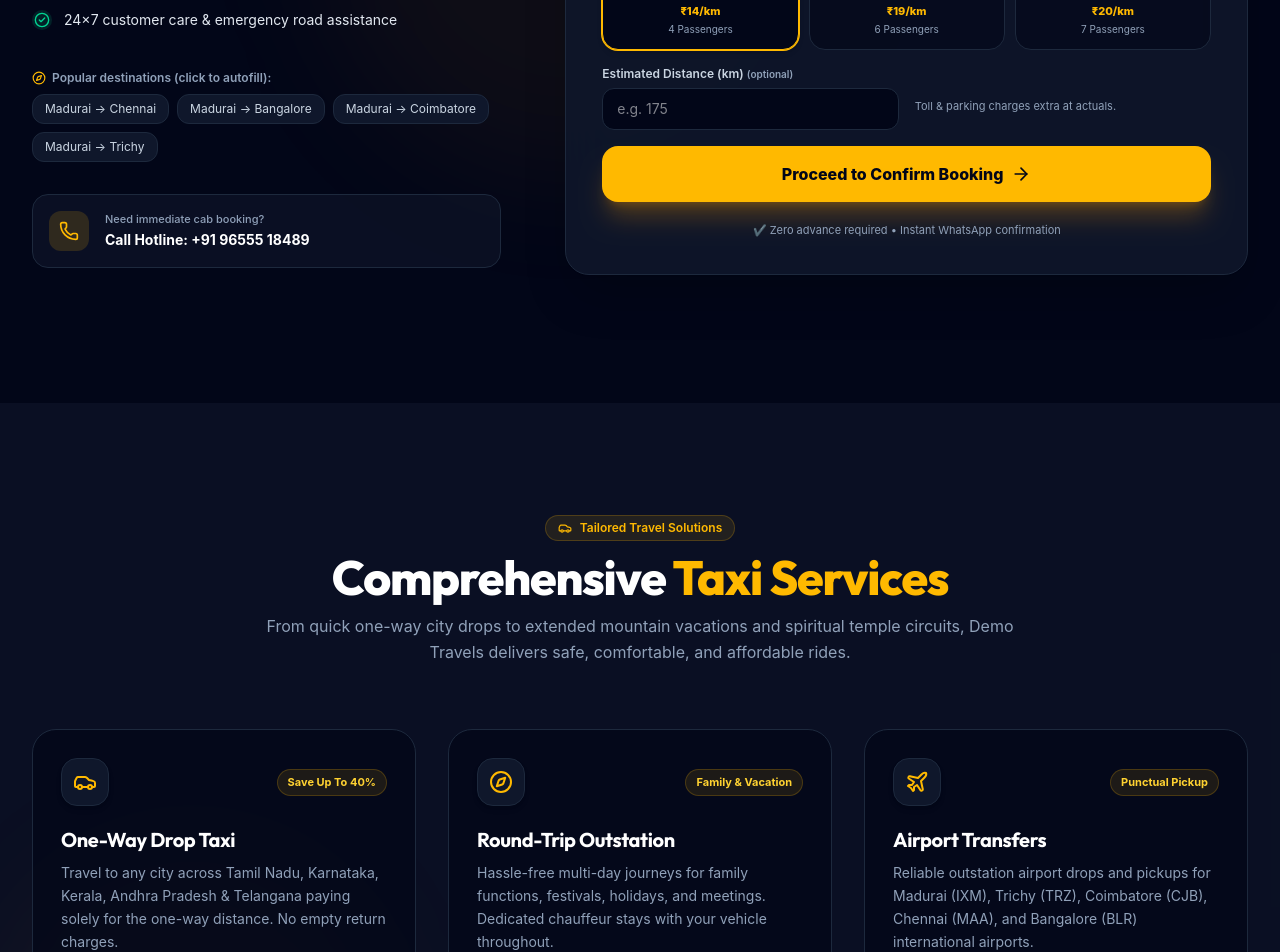
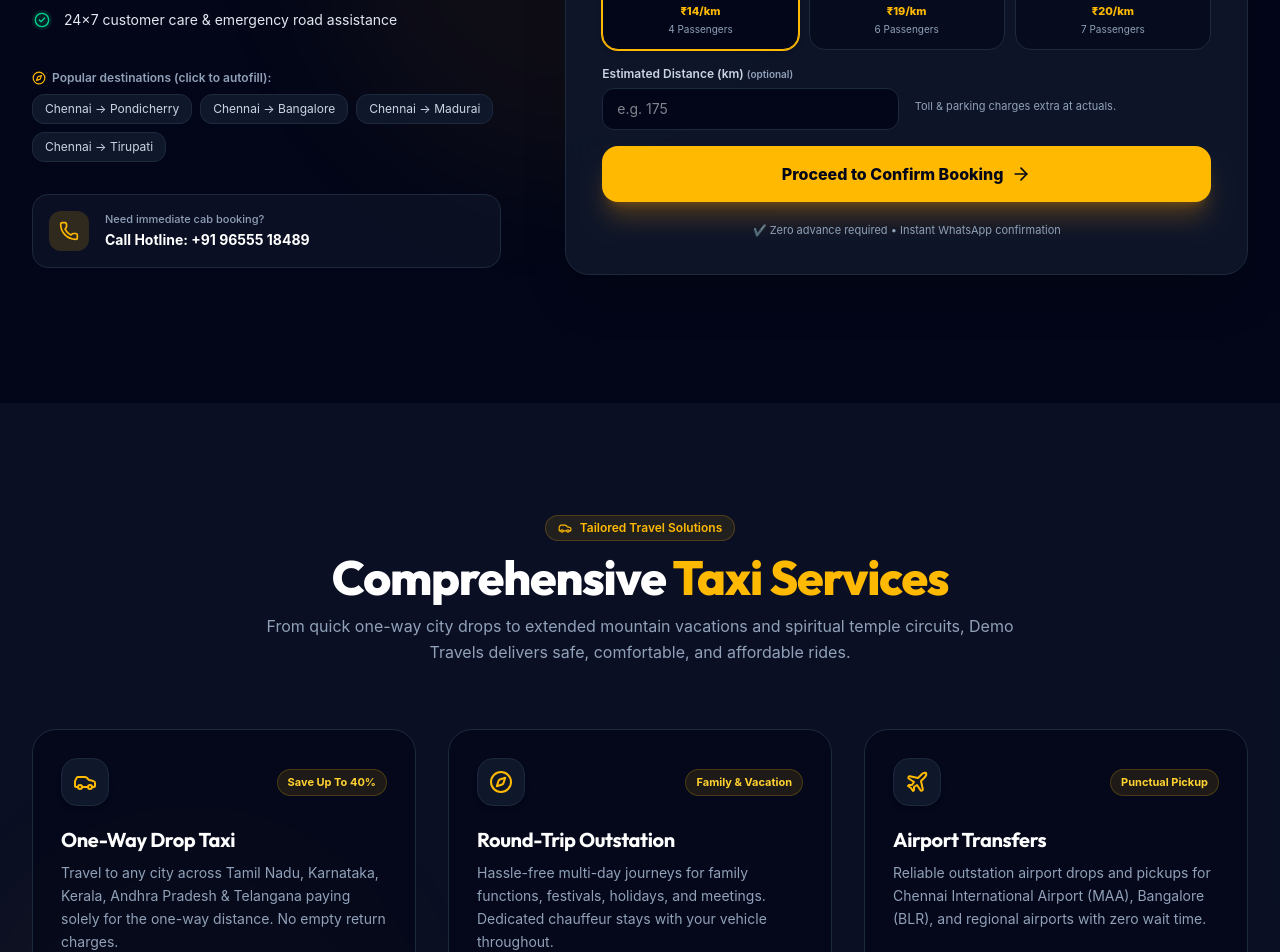
Before and after one commit to Pavan-Balamurugan/travels, a React (Vite) app: page / in a window 1280 px wide. Shown: the part 1380-2332 px from the top of the page. Built offline with nearby package versions, Linux system fonts and the light colour scheme.

Commit message:
Update Demo Travels base to Chennai, set all routes from Chennai (Pondy, Bangalore, Madurai, Tirupati, etc.), and remove category filter buttons for a clean minimalist UI

```diff
--- a/src/components/BookingForm.jsx
+++ b/src/components/BookingForm.jsx
@@ -305,7 +305,7 @@ export default function BookingForm() {
                       <input
                         type="text"
                         name="pickup"
-                        placeholder="e.g. Madurai"
+                        placeholder="e.g. Chennai (Central / Airport / OMR)"
                         value={formData.pickup}
                         onChange={handleChange}
                         className="w-full bg-slate-950 border border-slate-800 focus:border-amber-400 rounded-xl py-3 pl-10 pr-3 text-sm text-white focus:outline-none transition-colors"
@@ -323,7 +323,7 @@ export default function BookingForm() {
                       <input
                         type="text"
                         name="drop"
-                        placeholder="e.g. Chennai / Bangalore"
+                        placeholder="e.g. Pondicherry / Bangalore / Madurai"
                         value={formData.drop}
                         onChange={handleChange}
                         className="w-full bg-slate-950 border border-slate-800 focus:border-amber-400 rounded-xl py-3 pl-10 pr-3 text-sm text-white focus:outline-none transition-colors"
--- a/src/components/ContactSection.jsx
+++ b/src/components/ContactSection.jsx
@@ -147,7 +147,7 @@ export default function ContactSection() {
             <div className="rounded-3xl overflow-hidden border border-slate-800 shadow-xl bg-slate-950 h-64 relative">
               <iframe
                 title="Demo Travels Office Location"
-                src="https://www.google.com/maps/embed?pb=!1m18!1m12!1m3!1d3930.5599070332596!2d78.09269407479198!3d9.887239990212516!2m3!1f0!2f0!3f0!3m2!1i1024!2i768!4f13.1!3m3!1m2!1s0x3b00cfaa81328677%3A0x896829f9e682d3b0!2sMadurai%20Solo%20Drop%20Taxi!5e0!3m2!1sen!2sin!4v1770565215813!5m2!1sen!2sin"
+                src="https://www.google.com/maps/embed?pb=!1m18!1m12!1m3!1d124443.2386767664!2d80.12644265!3d12.9806385!2m3!1f0!2f0!3f0!3m2!1i1024!2i768!4f13.1!3m3!1m2!1s0x3a525d88691f618d%3A0x6b24513d8d73b060!2sChennai%2C%20Tamil%20Nadu!5e0!3m2!1sen!2sin!4v1700000000000!5m2!1sen!2sin"
                 className="w-full h-full border-0 filter grayscale contrast-125 opacity-80 hover:opacity-100 transition-opacity"
                 loading="lazy"
               ></iframe>
--- a/src/components/Hero.jsx
+++ b/src/components/Hero.jsx
@@ -35,7 +35,7 @@ export default function Hero() {
 
         {/* Breathable Subtitle */}
         <p className="text-base sm:text-lg text-slate-300 max-w-2xl mx-auto font-normal leading-relaxed">
-          Doorstep pickup across Tamil Nadu and South India. Clean AC cabs, vetted professional chauffeurs, and 100% transparent per-km billing without hidden charges.
+          Doorstep pickup across Chennai to anywhere in South India. Clean AC cabs, vetted professional chauffeurs, and 100% transparent per-km billing without hidden charges.
         </p>
 
         {/* 3 Simple Value Points */}
--- a/src/components/PackageModal.jsx
+++ b/src/components/PackageModal.jsx
@@ -56,12 +56,12 @@ export default function PackageModal({ pkg, onClose }) {
 
     const [pickup, drop] = pkg.title.includes("→")
       ? pkg.title.split("→").map((s) => s.trim())
-      : ["Madurai", pkg.title];
+      : ["Chennai", pkg.title];
 
     const bookingPayload = {
       name: form.name,
       phone: form.phone,
-      pickup: pickup || "Madurai",
+      pickup: pickup || "Chennai",
       drop: drop || pkg.title,
       date: form.date,
       time: form.time,
--- a/src/components/Services.jsx
+++ b/src/components/Services.jsx
@@ -36,7 +36,7 @@ export default function Services() {
       title: "Airport Transfers",
       badge: "Punctual Pickup",
       description:
-        "Reliable outstation airport drops and pickups for Madurai (IXM), Trichy (TRZ), Coimbatore (CJB), Chennai (MAA), and Bangalore (BLR) international airports.",
+        "Reliable outstation airport drops and pickups for Chennai International Airport (MAA), Bangalore (BLR), and regional airports with zero wait time.",
       icon: Plane,
       features: ["Flight tracking support", "Luggage assistance", "Zero delay guarantee"],
     },
@@ -45,7 +45,7 @@ export default function Services() {
       title: "Spiritual & Temple Tours",
       badge: "Sacred Shrines",
       description:
-        "Specialized darshan tours to sacred destinations: Rameswaram, Palani Murugan Temple, Tiruchendur, Meenakshi Temple, and Srirangam with devout drivers.",
+        "Specialized darshan tours from Chennai to Tirupati Balaji, Vellore Golden Temple, Kanchipuram, Madurai, and Rameswaram.",
       icon: Sparkles,
       features: ["Temple timing knowledge", "Senior citizen assistance", "Flexible darshan halts"],
     },
--- a/src/data/travelData.js
+++ b/src/data/travelData.js
@@ -1,17 +1,18 @@
-// Demo Travels - Central Data Configuration
+// Demo Travels - Central Data Configuration (Chennai Based)
 import sedanImg from "../assets/sedan.jpg";
 import suvImg from "../assets/suv.jpg";
 import innovaImg from "../assets/innova.jpg";
 
 export const COMPANY_INFO = {
   name: "Demo Travels",
-  tagline: "Premier Drop Taxi & Outstation Travel Agency",
+  tagline: "Chennai's Premier Drop Taxi & Outstation Travel Agency",
+  city: "Chennai",
   phone: "+91 96555 18489",
   phoneRaw: "919655518489",
   whatsapp: "+91 96555 18489",
   whatsappRaw: "919655518489",
   email: "support@demotravels.com",
-  address: "Central Travel Hub, Main Bypass Road, Madurai, Tamil Nadu 625001",
+  address: "Main GST Road, Near Airport / Guindy, Chennai, Tamil Nadu 600032",
   workingHours: "24 Hours / 7 Days a Week",
   rating: 4.9,
   reviewsCount: 3850,
@@ -34,7 +35,7 @@ export const VEHICLES = [
     ac: "Dual Zone AC",
     image: sedanImg,
     popular: true,
-    description: "Ideal for solo travelers, couples, or small families seeking economical, air-conditioned comfort on long highways.",
+    description: "Ideal for solo travelers, couples, or small families seeking economical, air-conditioned comfort on highways.",
     features: [
       "Ample legroom & boot space",
       "Fastag enabled vehicle",
@@ -90,102 +91,88 @@ export const VEHICLES = [
 ];
 
 export const POPULAR_ROUTES = [
-  { from: "Madurai", to: "Chennai", distance: 460, time: "7h 30m", sedanFare: 6440, suvFare: 8740 },
-  { from: "Madurai", to: "Bangalore", distance: 435, time: "7h 15m", sedanFare: 6090, suvFare: 8265 },
-  { from: "Madurai", to: "Coimbatore", distance: 215, time: "4h 10m", sedanFare: 3010, suvFare: 4085 },
-  { from: "Madurai", to: "Trichy", distance: 135, time: "2h 15m", sedanFare: 1890, suvFare: 2565 },
-  { from: "Madurai", to: "Rameswaram", distance: 175, time: "3h 20m", sedanFare: 2450, suvFare: 3325 },
-  { from: "Madurai", to: "Kodaikanal", distance: 120, time: "3h 00m", sedanFare: 2400, suvFare: 3200 },
-  { from: "Madurai", to: "Munnar", distance: 165, time: "4h 30m", sedanFare: 3300, suvFare: 4400 },
-  { from: "Madurai", to: "Kanyakumari", distance: 245, time: "4h 30m", sedanFare: 3430, suvFare: 4655 },
-  { from: "Madurai", to: "Tirunelveli", distance: 160, time: "2h 45m", sedanFare: 2240, suvFare: 3040 },
-  { from: "Madurai", to: "Palani", distance: 115, time: "2h 20m", sedanFare: 1610, suvFare: 2185 },
+  { from: "Chennai", to: "Pondicherry", distance: 155, time: "2h 45m", sedanFare: 2170, suvFare: 2945 },
+  { from: "Chennai", to: "Bangalore", distance: 345, time: "5h 45m", sedanFare: 4830, suvFare: 6555 },
+  { from: "Chennai", to: "Madurai", distance: 460, time: "7h 30m", sedanFare: 6440, suvFare: 8740 },
+  { from: "Chennai", to: "Tirupati", distance: 135, time: "3h 00m", sedanFare: 1890, suvFare: 2565 },
+  { from: "Chennai", to: "Trichy", distance: 330, time: "5h 30m", sedanFare: 4620, suvFare: 6270 },
+  { from: "Chennai", to: "Coimbatore", distance: 505, time: "8h 30m", sedanFare: 7070, suvFare: 9595 },
+  { from: "Chennai", to: "Vellore", distance: 140, time: "2h 30m", sedanFare: 1960, suvFare: 2660 },
+  { from: "Chennai", to: "Salem", distance: 345, time: "5h 45m", sedanFare: 4830, suvFare: 6555 },
 ];
 
 export const TOUR_PACKAGES = [
   {
-    id: "pkg-rameswaram",
-    title: "Madurai → Rameswaram",
-    category: "Pilgrimage",
-    type: "Oneway / Round Trip",
-    distance: "≈ 175 km",
+    id: "pkg-pondi",
+    title: "Chennai → Pondicherry",
+    distance: "≈ 155 km",
     duration: "1 - 2 Days",
     tag: "Most Popular",
-    highlights: ["Pamban Bridge", "Ramanathaswamy Temple", "Dhanushkodi Point", "APJ Abdul Kalam Memorial"],
-    priceStarts: "₹2,450",
-    cost: 2450,
+    highlights: ["Scenic ECR Coast", "Auroville", "Promenade Beach", "French Quarter"],
+    priceStarts: "₹2,170",
+    cost: 2170,
     bgImage: "india-bg.jpg",
-    description: "Witness the engineering marvel of Pamban Sea Bridge and seek blessings at sacred shrines with total peace of mind."
+    description: "Picturesque East Coast Road drive from Chennai to Pondy. Enjoy peaceful beaches, French architecture, and cafe culture."
+  },
+  {
+    id: "pkg-tirupati",
+    title: "Chennai → Tirupati",
+    distance: "≈ 135 km",
+    duration: "Same Day / 2 Days",
+    tag: "Devotional Darshan",
+    highlights: ["Sri Venkateswara Swamy Temple", "Alipiri Steps", "Padmavathi Ammavari Temple"],
+    priceStarts: "₹1,890",
+    cost: 1890,
+    bgImage: "meenakshi-bg.jpg",
+    description: "Doorstep pickup in Chennai for early morning Tirumala Balaji darshan with flexible halt timings."
+  },
+  {
+    id: "pkg-bangalore",
+    title: "Chennai → Bangalore",
+    distance: "≈ 345 km",
+    duration: "One-Way / Round Trip",
+    tag: "Express Highway",
+    highlights: ["Smooth NH44 Ride", "Electronic City", "Whitefield", "Doorstep Drop"],
+    priceStarts: "₹4,830",
+    cost: 4830,
+    bgImage: "car-bg.avif",
+    description: "Fast 6-lane highway connection from Chennai to Bangalore. Comfortable AC travel for tech professionals and families."
+  },
+  {
+    id: "pkg-madurai",
+    title: "Chennai → Madurai",
+    distance: "≈ 460 km",
+    duration: "2 - 3 Days",
+    tag: "Cultural Tour",
+    highlights: ["Meenakshi Amman Temple", "Thirumalai Nayakkar Palace", "Famous Madurai Jigarthanda"],
+    priceStarts: "₹6,440",
+    cost: 6440,
+    bgImage: "meenakshi-bg.jpg",
+    description: "Comfortable long-distance ride through Trichy corridor directly to the historic Temple City of Madurai."
   },
   {
     id: "pkg-kodaikanal",
-    title: "Madurai → Kodaikanal",
-    category: "Hill Station",
-    type: "Scenic Hill Ride",
-    distance: "≈ 120 km",
-    duration: "2 - 3 Days",
-    tag: "Best for Family",
-    highlights: ["Kodai Lake", "Coaker's Walk", "Pillar Rocks", "Silver Cascade Falls", "Bryant Park"],
-    priceStarts: "₹2,520",
-    cost: 2520,
+    title: "Chennai → Kodaikanal",
+    distance: "≈ 525 km",
+    duration: "3 - 4 Days",
+    tag: "Hill Escape",
+    highlights: ["Kodai Lake", "Coaker's Walk", "Pillar Rocks", "Silver Cascade Falls"],
+    priceStarts: "₹7,350",
+    cost: 7350,
     bgImage: "kodaikanal-bg.jpg",
-    description: "Escape the heat to the Princess of Hill Stations. Experienced ghat-road drivers ensure a gentle and safe hill ascent."
-  },
-  {
-    id: "pkg-munnar",
-    title: "Madurai → Munnar",
-    category: "Hill Station",
-    type: "Tea Valley Tour",
-    distance: "≈ 165 km",
-    duration: "2 - 3 Days",
-    tag: "Scenic Beauty",
-    highlights: ["Tea Gardens & Museum", "Eravikulam National Park", "Mattupetty Dam", "Echo Point"],
-    priceStarts: "₹3,500",
-    cost: 3500,
-    bgImage: "kashmir-bg.jpg",
-    description: "Breathtaking landscapes, misty hills, and lush green tea estates with our experienced long-route chauffeurs."
+    description: "Beat the Chennai heat with a cool escape to the Princess of Hill Stations. Experienced mountain chauffeurs."
   },
   {
     id: "pkg-ooty",
-    title: "Madurai → Ooty & Coonoor",
-    category: "Hill Station",
-    type: "Blue Mountain Explorer",
-    distance: "≈ 285 km",
+    title: "Chennai → Ooty & Coonoor",
+    distance: "≈ 535 km",
     duration: "3 - 4 Days",
     tag: "Queen of Hills",
-    highlights: ["Botanical Gardens", "Ooty Lake & Boating", "Doddabetta Peak", "Sim's Park Coonoor"],
-    priceStarts: "₹4,500",
-    cost: 4500,
-    bgImage: "kodaikanal-bg.jpg",
-    description: "Relax in royal Nilgiri weather with comfortable mountain-ready cabs and courteous drivers at your service."
-  },
-  {
-    id: "pkg-palani",
-    title: "Madurai → Palani",
-    category: "Pilgrimage",
-    type: "Divya Darshan Drop",
-    distance: "≈ 120 km",
-    duration: "Same Day Return",
-    tag: "Spiritual Tour",
-    highlights: ["Palani Murugan Temple", "Rope Car / Winch Access", "Idumban Hill Temple"],
-    priceStarts: "₹1,680",
-    cost: 1680,
-    bgImage: "meenakshi-bg.jpg",
-    description: "Seamless darshan drop service with scheduled pickup directly from your doorstep in Madurai."
-  },
-  {
-    id: "pkg-trichy",
-    title: "Madurai → Trichy & Srirangam",
-    category: "Heritage",
-    type: "One-Way / City Drop",
-    distance: "≈ 135 km",
-    duration: "Same Day",
-    tag: "Express Route",
-    highlights: ["Rockfort Ucchi Pillayar", "Sri Ranganathaswamy Temple", "Jambukeswarar Temple"],
-    priceStarts: "₹1,890",
-    cost: 1890,
-    bgImage: "car-bg.avif",
-    description: "Fast, stress-free four-lane highway ride. Best for corporate visits, airport drops, and spiritual visits."
+    highlights: ["Botanical Gardens", "Ooty Lake & Boating", "Doddabetta Peak", "Tea Factory"],
+    priceStarts: "₹7,490",
+    cost: 7490,
+    bgImage: "kashmir-bg.jpg",
+    description: "Relax in Nilgiri weather with comfortable mountain-ready cabs and courteous drivers at your service."
   }
 ];
 
@@ -193,64 +180,64 @@ export const TESTIMONIALS = [
   {
     name: "Dr. Arvind Sundaram",
     role: "Professor & Travel Enthusiast",
-    city: "Chennai",
+    city: "Chennai (Anna Nagar)",
     rating: 5,
     date: "12 Oct 2026",
-    trip: "Madurai to Rameswaram",
-    comment: "Extremely professional service by Demo Travels! The driver arrived 15 minutes before time, the Dzire was spotlessly clean, and billing was 100% transparent without any hidden surprises.",
+    trip: "Chennai to Pondicherry",
+    comment: "Extremely professional service by Demo Travels! The driver arrived 15 minutes before time at our Anna Nagar residence, the Dzire was spotlessly clean, and billing was 100% transparent.",
     avatar: "AS"
   },
   {
     name: "Kavitha Natarajan",
     role: "IT Professional",
-    city: "Bangalore",
+    city: "Chennai (OMR)",
     rating: 5,
     date: "28 Sep 2026",
-    trip: "Madurai to Bangalore (One-Way)",
-    comment: "Saved more than 40% compared to typical two-way taxi operators. Chauffeur Shankar drove very safely through the night. Truly recommend Demo Travels for any outstation ride!",
+    trip: "Chennai to Bangalore (One-Way)",
+    comment: "Saved more than 40% compared to typical two-way taxi operators. Chauffeur Shankar drove very safely through the highway. Truly recommend Demo Travels for any outstation ride!",
     avatar: "KN"
   },
   {
     name: "Rajeshwar Rao",
     role: "Business Owner",
-    city: "Coimbatore",
+    city: "Chennai (T. Nagar)",
     rating: 5,
     date: "04 Oct 2026",
-    trip: "Madurai to Kodaikanal (Family Tour)",
-    comment: "Booked an Innova for our 3-day family trip. The driver knew all scenic viewpoints and handled the hair-pin bends smoothly. Best drop taxi service in the region.",
+    trip: "Chennai to Tirupati (Family Darshan)",
+    comment: "Booked an Innova for our family darshan trip. The driver knew all temple protocols and parking points. Smooth and hassle-free service.",
     avatar: "RR"
   },
   {
     name: "Meera Krishnan",
     role: "Solo Traveler",
-    city: "Madurai",
+    city: "Chennai (Velachery)",
     rating: 5,
     date: "15 Oct 2026",
-    trip: "Trichy Airport Drop",
-    comment: "As a solo female traveler, safety and punctuality are my #1 priority. Demo Travels provided live driver details beforehand and the ride was exceptionally calm and secure.",
+    trip: "Chennai to Madurai",
+    comment: "As a solo female traveler, safety and punctuality are my priority. Demo Travels provided live driver details beforehand and the ride was exceptionally calm and secure.",
     avatar: "MK"
   }
 ];
 
 export const FAQS = [
   {
-    q: "How does One-Way Drop Taxi fare work?",
-    a: "Unlike traditional cab services that charge you for two-way round distance, Demo Travels only charges for the exact one-way distance you travel. You never have to pay return toll, empty km fuel, or driver return charges."
+    q: "How does One-Way Drop Taxi fare from Chennai work?",
+    a: "Unlike traditional cab services that charge you for two-way round distance, Demo Travels only charges for the exact one-way distance you travel from Chennai to your destination. You never have to pay return toll, empty km fuel, or driver return charges."
   },
   {
     q: "Are toll fees, interstate permits, and parking included?",
-    a: "Our per-km rate covers fuel, vehicle hire, and basic charges. Toll gate fees, interstate commercial permits, and parking charges (if applicable) are paid directly as per actual receipts."
+    a: "Our per-km rate covers fuel, vehicle hire, and basic charges. Fastag toll gate fees, interstate commercial permits, and parking charges (if applicable) are paid directly as per actual receipts."
   },
   {
-    q: "How far in advance do I need to book my taxi?",
-    a: "For One-Way Drop trips, we recommend booking at least 2 to 3 hours prior. For holiday packages and peak festival dates, booking 24 hours in advance guarantees your preferred vehicle model."
+    q: "How far in advance do I need to book my taxi in Chennai?",
+    a: "For One-Way Drop trips, we recommend booking at least 2 to 3 hours prior. For holiday packages and peak weekend travel, booking 24 hours in advance guarantees your preferred vehicle model."
   },
   {
     q: "Can I pay via UPI, Credit Card, or Cash?",
     a: "Yes! We accept all modern digital payment methods including Google Pay, PhonePe, Paytm, BHIM UPI, net banking, debit/credit cards, or direct cash payment to the driver upon trip completion."
   },
   {
-    q: "Is there any cancellation fee if my plans change?",
+    q: "Is there any cancellation fee if my travel plans change?",
     a: "No hidden charges! If you cancel your trip at least 2 hours before the scheduled pickup time, zero cancellation fee is charged. We value your flexibility."
   },
   {
```
Also changed, not shown: src/components/TourPackages.jsx (+25 -73 lines).
